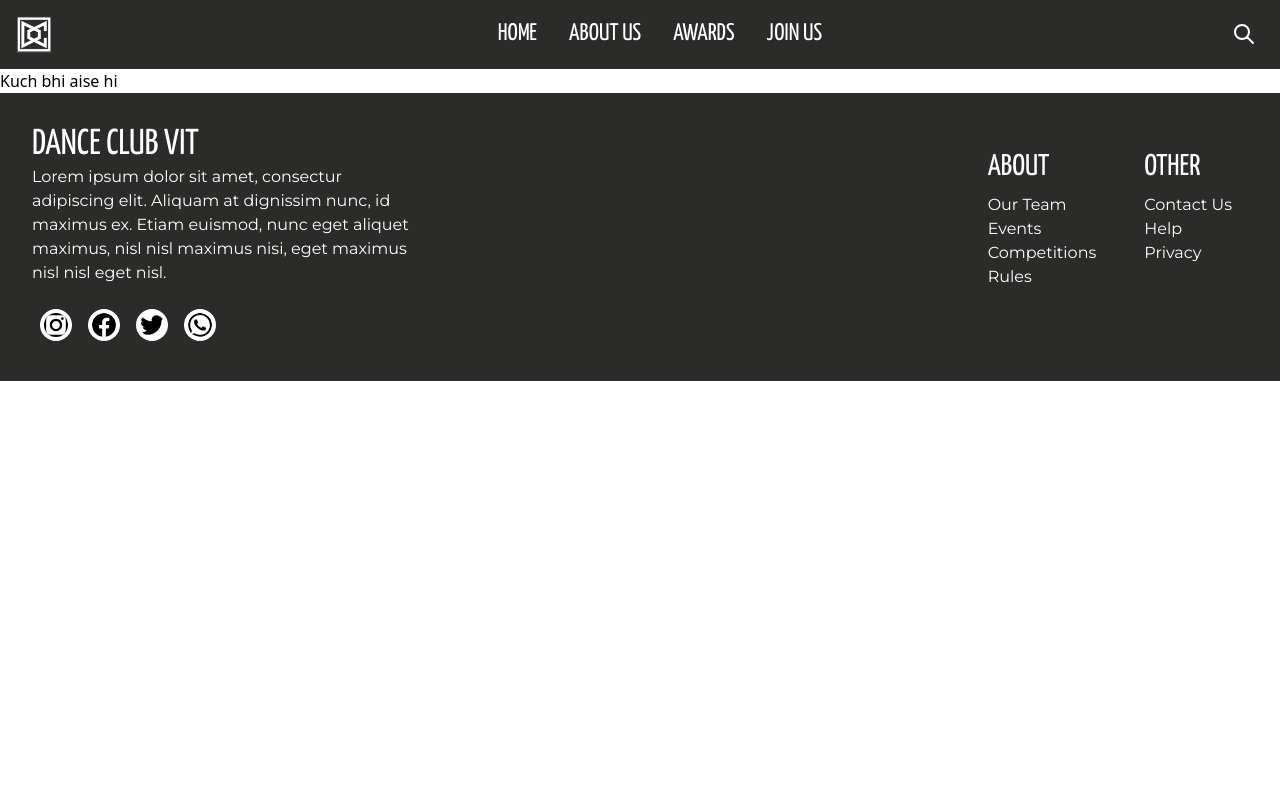
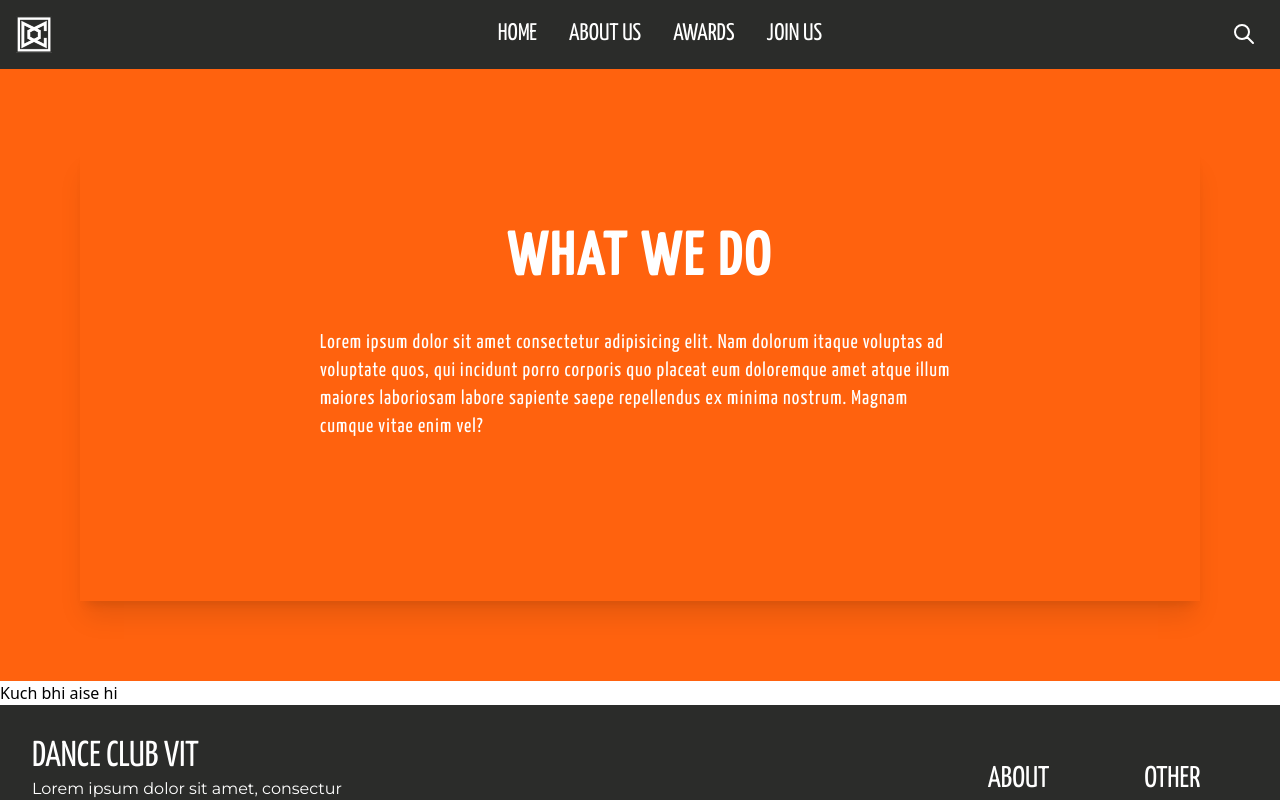
Before and after one commit to GhostVaibhav/dance-club-site, a React (Create React App) app: page / in a window 1280 px wide. Shown: the top 800 px of the page. Built offline with nearby package versions, Linux system fonts and the light colour scheme.

Commit message:
added about us

```diff
--- a/package.json
+++ b/package.json
@@ -9,7 +9,7 @@
     "@testing-library/user-event": "^13.5.0",
     "react": "^18.1.0",
     "react-dom": "^18.1.0",
-    "react-scripts": "5.0.1",
+    "react-scripts": "^5.0.1",
     "web-vitals": "^2.1.4"
   },
   "scripts": {
--- a/src/App.js
+++ b/src/App.js
@@ -1,10 +1,12 @@
 import Footer from "./components/Footer";
 import Navbar from "./components/Navbar";
+import About from "./components/About";
 
 function App() {
 	return (
 		<>
 			<Navbar />
+			<About />
 			Kuch bhi aise hi
 			<Footer />
 		</>
--- /dev/null
+++ b/src/components/About.js
@@ -0,0 +1,15 @@
+import React from 'react'
+
+export default function About() {
+    return (
+        <>
+            <div className="bg-[#ff620e] flex justify-between items-center" style={{ "fontFamily": "Yanone Kaffeesatz" }}>
+                <div className="shadow-xl m-20">
+
+                    <p className="text-6xl text-white text-center m-10 font-bold pt-10 tracking-wider">WHAT WE DO</p>
+                    <p className="pl-60 pr-60 pb-40 text-white font-thin tracking-wider text-xl">Lorem ipsum dolor sit amet consectetur adipisicing elit. Nam dolorum itaque voluptas ad voluptate quos, qui incidunt porro corporis quo placeat eum doloremque amet atque illum maiores laboriosam labore sapiente saepe repellendus ex minima nostrum. Magnam cumque vitae enim vel?</p>
+                </div>
+            </div>
+        </>
+    )
+}
```
Also changed, not shown: 1 other file (tests, documents, lock files or other folders).
